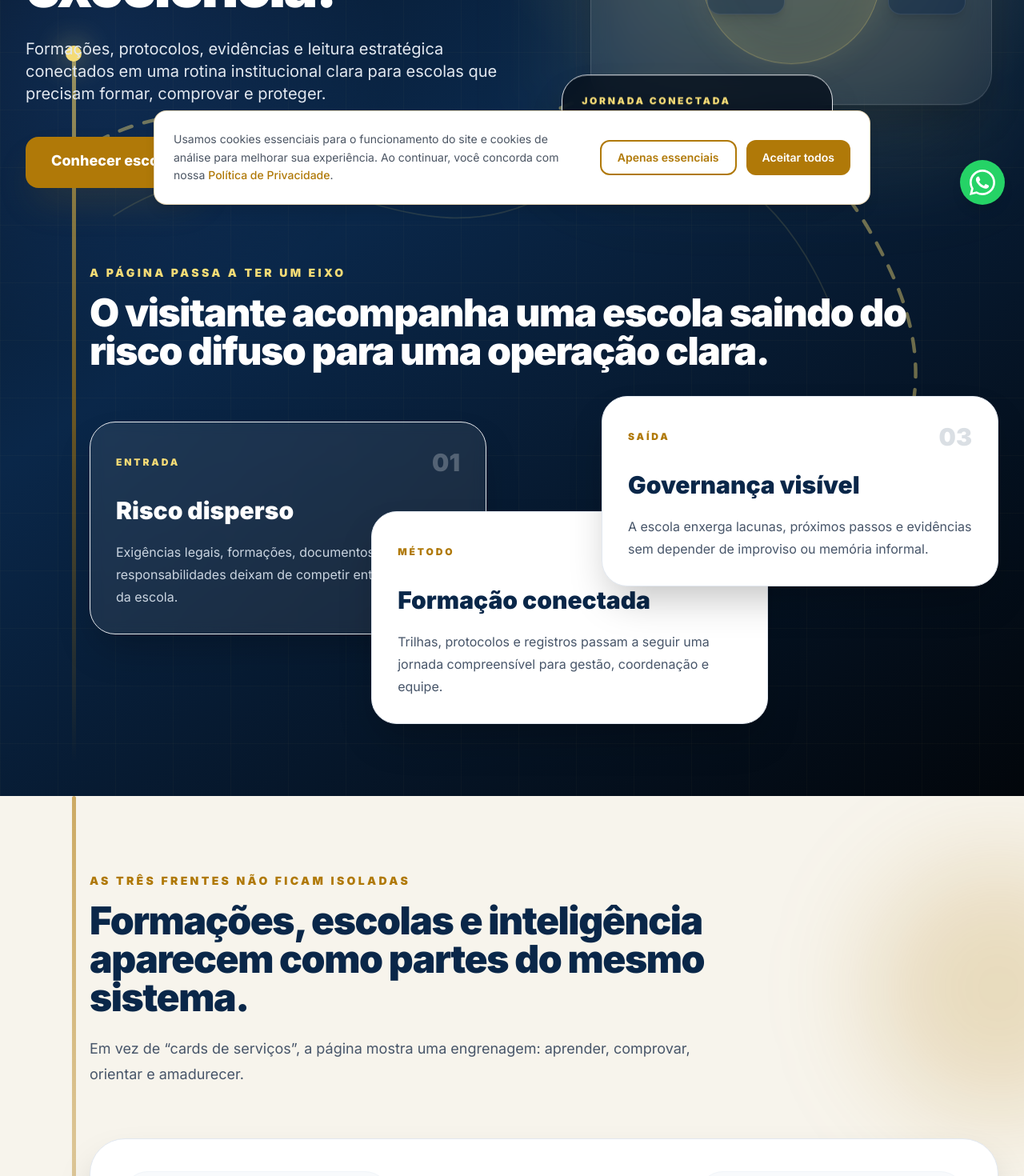
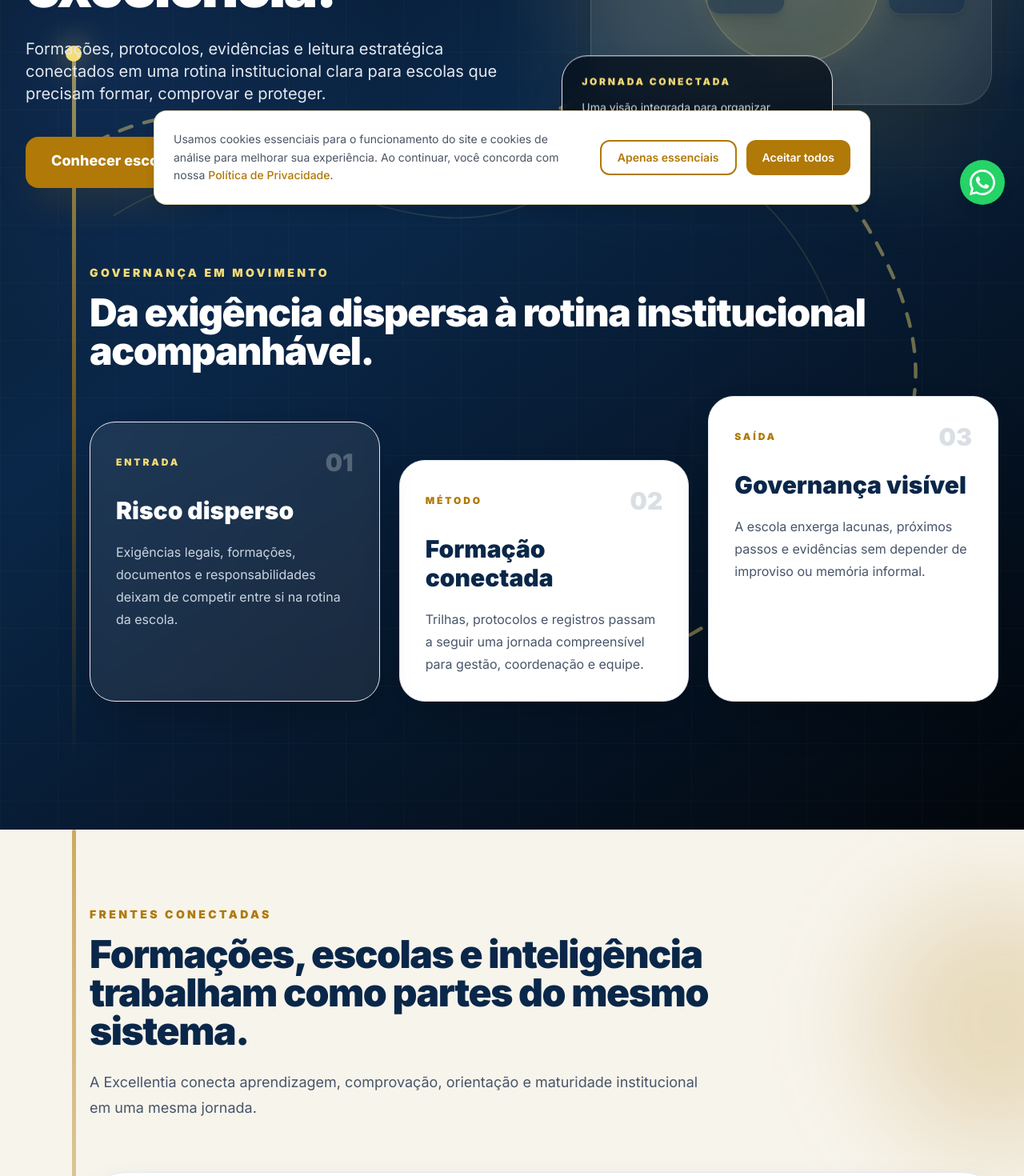
Before and after one commit to CACFLeite/excellentia-site, a Next.js app: page / in a window 1280 px wide. Shown: the part 520-1990 px from the top of the page at 80% size. Built offline with nearby package versions, Linux system fonts and the light colour scheme; no server answers.

Commit message:
Fix home public copy and journey card layout

```diff
--- a/src/app/(main)/page.tsx
+++ b/src/app/(main)/page.tsx
@@ -94,7 +94,7 @@ export default function Home() {
           <div className="grid grid-cols-1 items-center gap-16 lg:grid-cols-[1fr_.9fr]">
             <div>
               <div className="mb-6 inline-flex rounded-full border border-gold-light/30 bg-gold-light/10 px-5 py-2 text-xs font-extrabold uppercase tracking-[0.22em] text-gold-light">
-                Não é mais um catálogo de cursos. É uma operação.
+                Formação, evidência e governança escolar
               </div>
               <h1 className="max-w-4xl text-4xl font-black leading-[1.02] tracking-[-0.04em] md:text-6xl lg:text-7xl">
                 Governança e compliance para escolas de excelência.
@@ -133,29 +133,29 @@ export default function Home() {
 
               <div className="excellentia-float-slow absolute bottom-0 left-0 w-[62%] rounded-[2rem] border border-white/12 bg-[#06101c]/80 p-6 shadow-2xl backdrop-blur-md">
                 <div className="text-xs font-black uppercase tracking-[0.22em] text-gold-light">jornada conectada</div>
-                <p className="mt-3 text-sm leading-6 text-slate-300">Representação visual de método. Sem métrica simulada, sem dado fictício.</p>
+                <p className="mt-3 text-sm leading-6 text-slate-300">Uma visão integrada para organizar prioridades, formação e comprovação institucional.</p>
               </div>
             </div>
           </div>
 
           <div className="mt-24 lg:ml-20">
             <div className="mb-8 max-w-5xl">
-              <div className="mb-4 text-sm font-black uppercase tracking-[0.24em] text-gold-light">a página passa a ter um eixo</div>
+              <div className="mb-4 text-sm font-black uppercase tracking-[0.24em] text-gold-light">governança em movimento</div>
               <h2 className="max-w-5xl text-3xl font-black tracking-[-0.03em] text-white md:text-5xl">
-                O visitante acompanha uma escola saindo do risco difuso para uma operação clara.
+                Da exigência dispersa à rotina institucional acompanhável.
               </h2>
             </div>
 
-            <div className="relative min-h-[560px] lg:min-h-[340px]">
+            <div className="grid grid-cols-1 gap-6 lg:grid-cols-3 lg:items-stretch">
               {journeyCards.map((card, index) => {
                 const dark = card.tone === 'dark'
-                const positions = [
-                  'lg:absolute lg:left-0 lg:top-8',
-                  'lg:absolute lg:left-[31%] lg:top-36',
-                  'lg:absolute lg:right-0 lg:top-0',
+                const offsets = [
+                  'lg:mt-8',
+                  'lg:mt-20',
+                  'lg:mt-0',
                 ]
                 return (
-                  <div key={card.title} className={`mb-6 w-full rounded-[2rem] border p-8 shadow-2xl transition duration-500 hover:-translate-y-1 lg:mb-0 lg:w-[31rem] ${positions[index]} ${dark ? 'border-white/12 bg-white/[0.08] text-white backdrop-blur' : 'border-slate-200 bg-white text-navy'}`}>
+                  <div key={card.title} className={`w-full rounded-[2rem] border p-8 shadow-2xl transition duration-500 hover:-translate-y-1 ${offsets[index]} ${dark ? 'border-white/12 bg-white/[0.08] text-white backdrop-blur' : 'border-slate-200 bg-white text-navy'}`}>
                     <div className="mb-6 flex items-center justify-between">
                       <span className={`text-xs font-black uppercase tracking-[0.24em] ${dark ? 'text-gold-light' : 'text-gold'}`}>{card.eyebrow}</span>
                       <span className={`text-3xl font-black ${dark ? 'text-white/25' : 'text-navy/15'}`}>{card.number}</span>
@@ -175,12 +175,12 @@ export default function Home() {
         <div className="absolute right-[-8rem] top-20 h-80 w-80 rounded-full bg-gold/20 blur-3xl" />
         <div className="mx-auto max-w-7xl px-4 sm:px-6 lg:px-8">
           <div className="max-w-4xl lg:ml-20">
-            <div className="mb-4 text-sm font-black uppercase tracking-[0.24em] text-gold">As três frentes não ficam isoladas</div>
+            <div className="mb-4 text-sm font-black uppercase tracking-[0.24em] text-gold">frentes conectadas</div>
             <h2 className="text-3xl font-black tracking-[-0.03em] text-navy md:text-5xl">
-              Formações, escolas e inteligência aparecem como partes do mesmo sistema.
+              Formações, escolas e inteligência trabalham como partes do mesmo sistema.
             </h2>
             <p className="mt-6 max-w-3xl text-lg leading-8 text-slate-600">
-              Em vez de “cards de serviços”, a página mostra uma engrenagem: aprender, comprovar, orientar e amadurecer.
+              A Excellentia conecta aprendizagem, comprovação, orientação e maturidade institucional em uma mesma jornada.
             </p>
           </div>
 
@@ -207,8 +207,8 @@ export default function Home() {
         <div className="absolute inset-0 bg-[radial-gradient(circle_at_85%_20%,rgba(244,219,118,.18),transparent_30%)]" />
         <div className="mx-auto grid max-w-7xl grid-cols-1 items-center gap-12 px-4 sm:px-6 lg:grid-cols-[.9fr_1.1fr] lg:px-8">
           <div>
-            <div className="mb-4 text-sm font-black uppercase tracking-[0.24em] text-gold-light">direção final</div>
-            <h2 className="text-3xl font-black tracking-[-0.03em] md:text-5xl">Menos “landing page bonita”. Mais operação institucional em movimento.</h2>
+            <div className="mb-4 text-sm font-black uppercase tracking-[0.24em] text-gold-light">operação institucional</div>
+            <h2 className="text-3xl font-black tracking-[-0.03em] md:text-5xl">Uma presença digital alinhada à operação que a Excellentia entrega.</h2>
             <p className="mt-6 text-lg leading-8 text-slate-300">
               A Excellentia organiza formação, evidência e leitura institucional para que a escola avance por etapas — sem transformar compliance em burocracia solta.
             </p>
```
